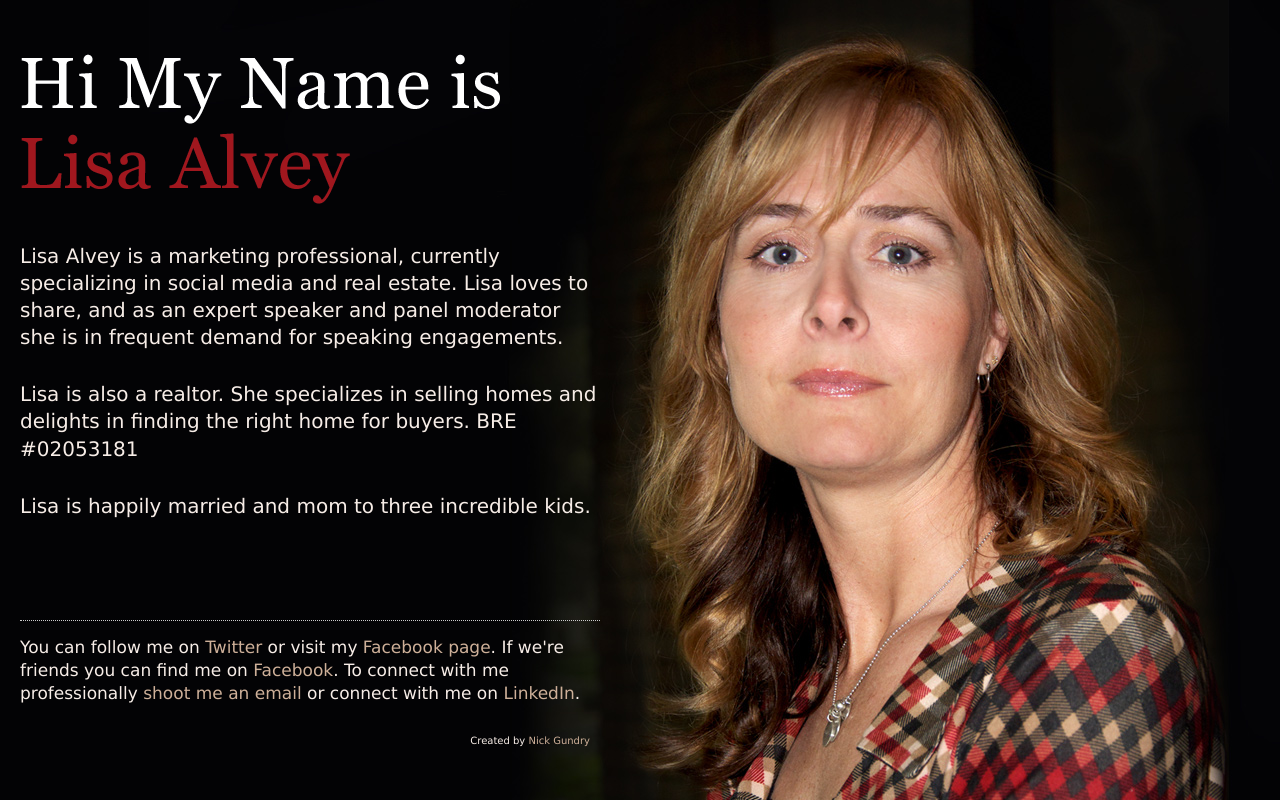
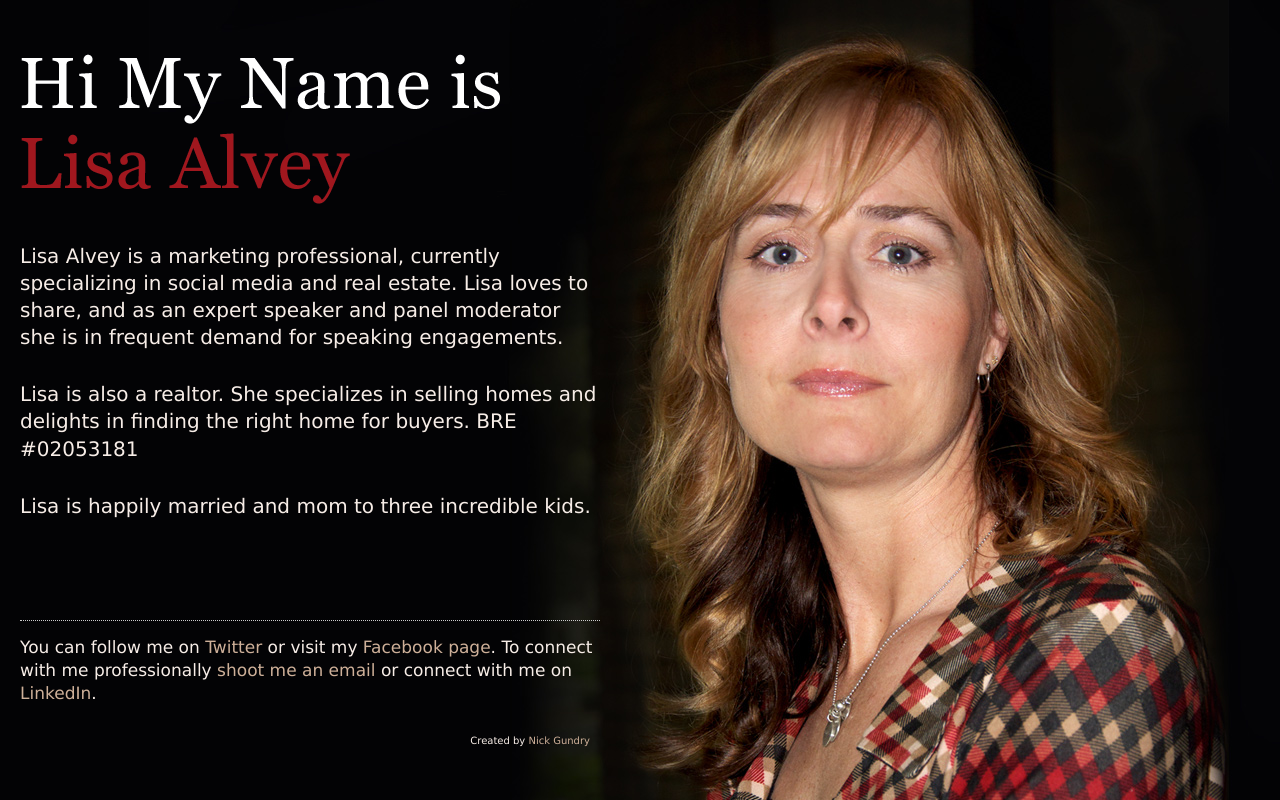
Before and after one commit to lisaalvey/website, a plain HTML site: page index.html in a window 1280 px wide. Drawn offline with Linux system fonts and the light colour scheme.

Commit message:
Update index.html

```diff
--- a/index.html
+++ b/index.html
@@ -28,7 +28,7 @@
 	      <p>Lisa is also a realtor. She specializes in selling homes and delights in finding the right home for buyers. BRE #02053181</a></p>
 	      <p>Lisa is happily married and mom to three incredible kids.</p>
 	    <div id="connect">
-	      <p>You can follow me on <a href="http://twitter.com/lisaalvey">Twitter</a> or visit my <a href="http://adventuresinalveyland.blogspot.com/">Facebook page</a>. If we're friends you can find me on <a href="https://www.facebook.com/WrapMeSkinnyPlease">Facebook</a>. To connect with me professionally <a href="mailto:lisa@lisaalvey.com">shoot me an email</a> or connect with me on <a href="http://www.linkedin.com/in/lisajantzenalvey">LinkedIn</a>.</p>
+	      <p>You can follow me on <a href="http://twitter.com/lisaalvey">Twitter</a> or visit my <a href="https://www.facebook.com/lisa.jantzenalvey/">Facebook page</a>. To connect with me professionally <a href="mailto:lisa@lisaalvey.com">shoot me an email</a> or connect with me on <a href="http://www.linkedin.com/in/lisajantzenalvey">LinkedIn</a>.</p>
 	    </div>
 	<div id="footer">
 	  Created by <a href="http://nickgundry.com/">Nick Gundry</a>
```
